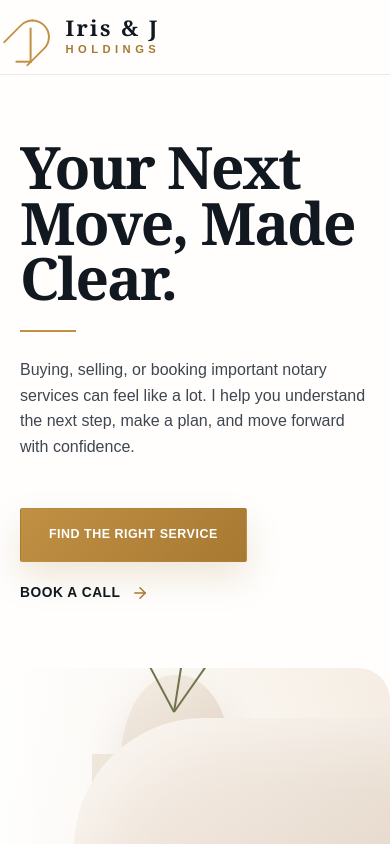
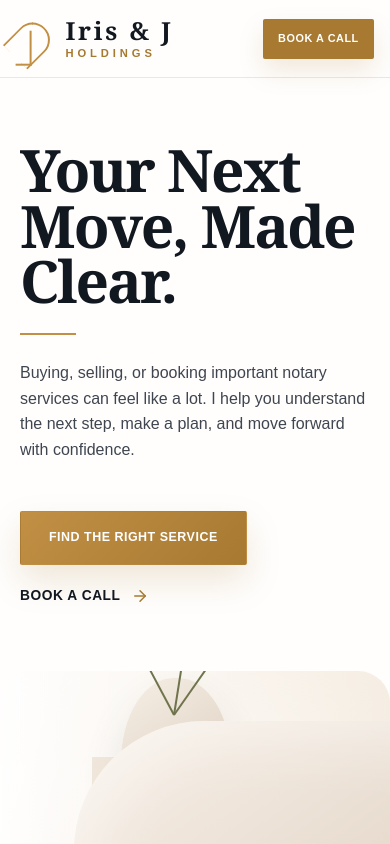
Before and after one commit to Emanuel628/Iris-and-J-Holdings, a React (Vite) app: page / in a window 390 px wide. Shown: the top 844 px of the page. Built offline with nearby package versions, Linux system fonts and the light colour scheme.

Commit message:
Style sticky navigation header

```diff
--- a/src/styles/header-cleanup.css
+++ b/src/styles/header-cleanup.css
@@ -1,25 +1,67 @@
-.logo-only-header {
-  display: flex;
-  min-height: 96px;
+.clean-site-header {
+  position: sticky;
+  top: 0;
+  z-index: 50;
+  display: grid;
+  min-height: 88px;
+  grid-template-columns: auto 1fr auto;
   align-items: center;
-  justify-content: flex-start;
-  padding: 1rem clamp(1rem, 5vw, 5rem);
+  gap: clamp(1rem, 3vw, 2.5rem);
+  padding: 0.85rem clamp(1rem, 5vw, 5rem);
+  background: rgba(255, 254, 253, 0.94);
+  border-bottom: 1px solid rgba(231, 223, 212, 0.72);
+  backdrop-filter: blur(18px);
 }
 
-.logo-only-header .brand {
-  justify-self: auto;
+.clean-site-header .brand {
+  justify-self: start;
 }
 
-.logo-only-header .desktop-nav,
-.logo-only-header .nav-cta,
-.logo-only-header .mobile-nav,
-.logo-only-header .mobile-menu {
+.clean-site-header .desktop-nav {
+  display: flex;
+  justify-content: flex-end;
+  gap: clamp(1rem, 2.5vw, 2rem);
+}
+
+.clean-site-header .nav-cta {
+  display: inline-flex;
+  min-height: 44px;
+  padding: 0 1.25rem;
+}
+
+.clean-site-header .mobile-nav,
+.clean-site-header .mobile-menu {
   display: none;
 }
 
-@media (max-width: 680px) {
-  .logo-only-header {
-    min-height: 82px;
-    padding: 0.85rem 1rem;
+@media (max-width: 780px) {
+  .clean-site-header {
+    grid-template-columns: 1fr auto;
+    min-height: 78px;
+    gap: 0.75rem;
+    padding: 0.75rem 1rem;
+  }
+
+  .clean-site-header .desktop-nav {
+    display: none;
+  }
+
+  .clean-site-header .nav-cta {
+    min-height: 40px;
+    padding: 0 0.95rem;
+    font-size: 0.68rem;
+  }
+
+  .clean-site-header .brand-copy small {
+    display: none;
+  }
+
+  .clean-site-header .brand-copy strong {
+    font-size: 1.55rem;
+  }
+
+  .clean-site-header .brand-copy span {
+    font-size: 0.7rem;
+    letter-spacing: 0.35em;
   }
 }
```
